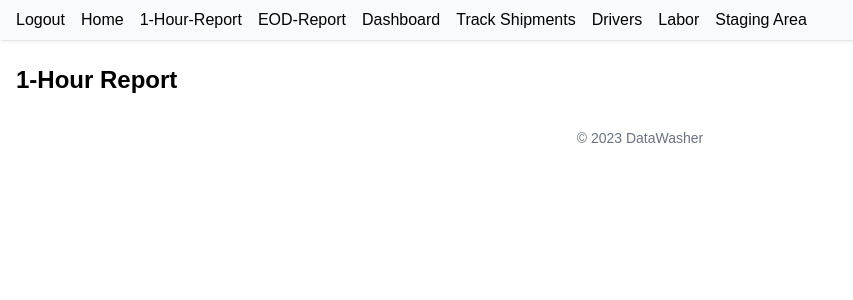
After one commit to kamekazz/DataWasher, a Flask app: page /eod-report in a window 1280 px wide. The commit adds this page. Shown: the top 300 px of the page, without its empty margins (0-853 px from the left). Run offline with Flask 3, Linux system fonts and the light colour scheme; the visitor is signed in with stand-in values (Sample User, id 1); some libraries are stand-ins or nearby versions.

Commit message:
Add EOD report functionality and update navigation

```diff
--- a/routes.py
+++ b/routes.py
@@ -89,6 +89,33 @@ def one_hour_report():
         ) = count_assigned_tasks(uploaded_file)
     return render_template(
         "pages/one_hour_report.html",
+        title="1-Hour Report",
+        message=message,
+        assign_count=assign_count,
+        ready_for_assignment=ready_for_assignment,
+        transaction_summary=transaction_summary,
+        assigned_summary=assigned_transaction_summary,
+    )
+
+@bp.route("/eod-report", methods=["GET", "POST"])
+@login_required
+def eod_report():
+    message = None
+    assign_count = None
+    ready_for_assignment = None
+    transaction_summary = None
+    assigned_transaction_summary = None
+    if request.method == "POST":
+        uploaded_file = request.files.get("file")
+        (
+            message,
+            assign_count,
+            ready_for_assignment,
+            transaction_summary,
+            assigned_transaction_summary,
+        ) = count_assigned_tasks(uploaded_file)
+    return render_template(
+        "pages/eod_report.html",
         title="1-Hour Report",
         message=message,
         assign_count=assign_count,
--- a/templates/elements/header.html
+++ b/templates/elements/header.html
@@ -8,18 +8,20 @@
 <body class="pt-16">
     <header class="fixed top-0 left-0 w-full shadow py-2">
         <nav class="flex space-x-4 px-4">
-            <a href="{{ url_for('main.greeting') }}">Greeting</a>
             {% if current_user.is_authenticated %}
-                <a href="{{ url_for('main.logout') }}">Logout</a>
-            {% else %}
-                <a href="{{ url_for('main.login') }}">Login</a>
-            {% endif %}
-            <a href="{{ url_for('main.create_user') }}">Create User</a>
+            <a href="{{ url_for('main.logout') }}">Logout</a>
             <a href="{{ url_for('main.home') }}">Home</a>
+            <a href="{{ url_for('main.one_hour_report') }}">1-Hour-Report</a>
+            <a href="{{ url_for('main.eod_report') }}">EOD-Report</a>
             <a href="{{ url_for('main.dashboard') }}">Dashboard</a>
             <a href="{{ url_for('main.track_shipments') }}">Track Shipments</a>
             <a href="{{ url_for('main.drivers') }}">Drivers</a>
             <a href="{{ url_for('main.labor') }}">Labor</a>
             <a href="{{ url_for('main.staging') }}">Staging Area</a>
+            {% else %}
+            <a href="{{ url_for('main.greeting') }}">Greeting</a>
+            <a href="{{ url_for('main.create_user') }}">Create User</a>
+            <a href="{{ url_for('main.login') }}">Login</a>
+            {% endif %}
         </nav>
     </header>
--- /dev/null
+++ b/templates/pages/eod_report.html
@@ -0,0 +1,11 @@
+{% include 'elements/header.html' %}
+<div class="container mx-auto px-4">
+    <h1 class="text-2xl font-bold mb-4">1-Hour Report</h1>
+
+
+
+
+
+
+</div>
+{% include 'elements/footer.html' %}
```
